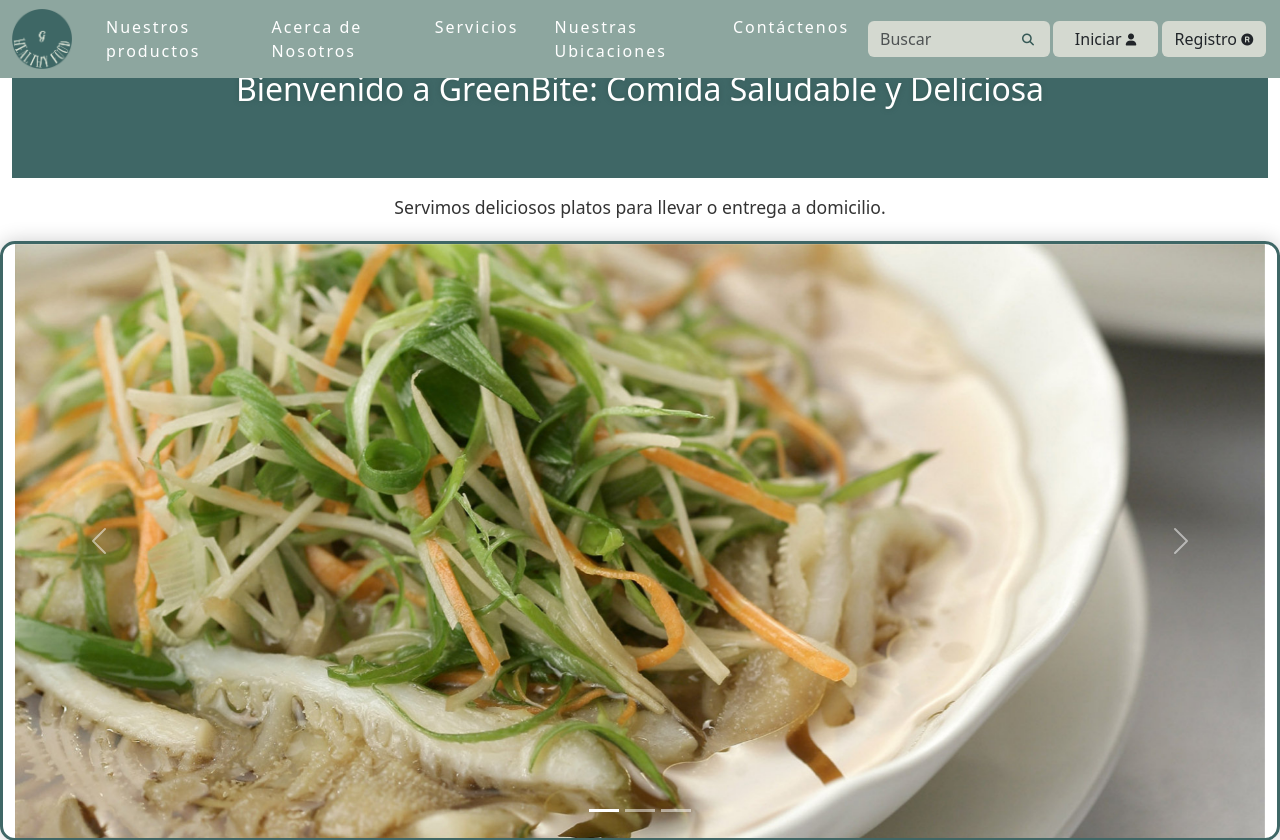
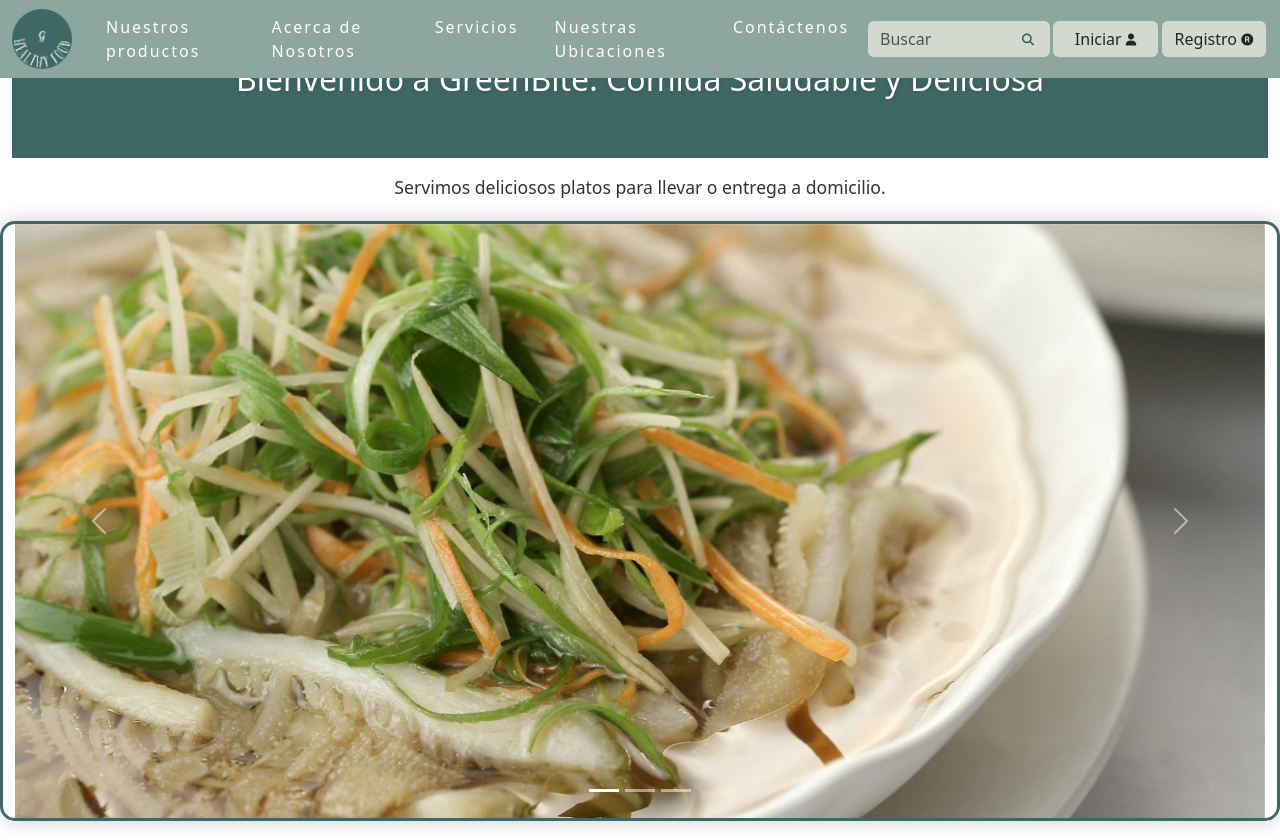
Before and after one commit to heraldo4/mirestaurante, a PHP site: page / in a window 1280 px wide. Shown: the top 840 px of the page. Run offline with PHP 8.4, Linux system fonts and the light colour scheme; some libraries are stand-ins or nearby versions.

Commit message:
Update index.css
cambio en index

```diff
--- a/css/index.css
+++ b/css/index.css
@@ -48,7 +48,7 @@ h2.text-primary {
     margin-top: 0;
     background: #3f6766 !important;
     color: #ffffff !important;
-    padding: 70px;
+    padding: 60px;
 }
 
 .boton-ver-menu {
```
